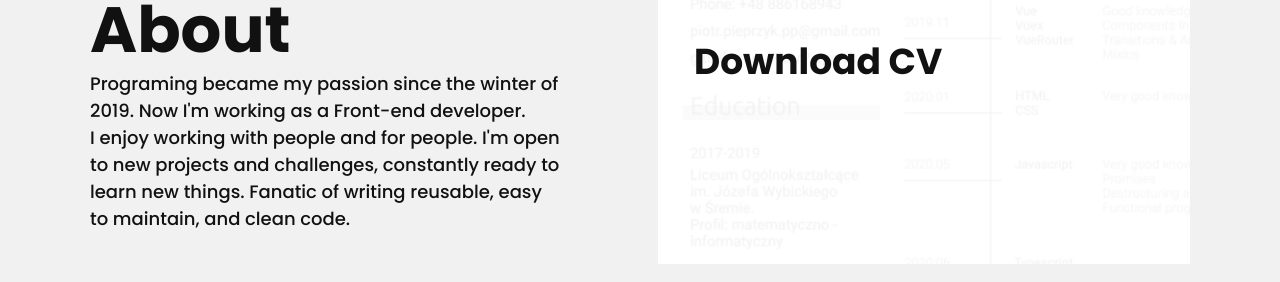
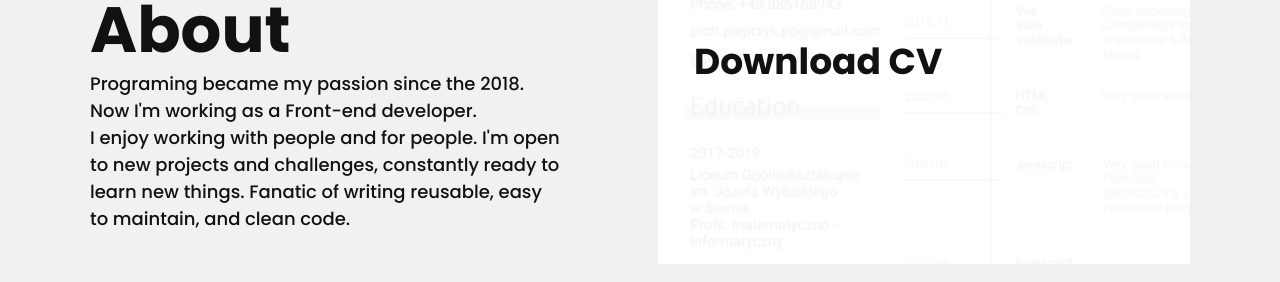
Before and after one commit to PiotrPieprzyk/CV_2, a Vue app: page /about in a window 1280 px wide. Shown: the part 157-439 px from the top of the page. Built offline with nearby package versions, Linux system fonts and the light colour scheme.

Commit message:
2019 > 20 18

```diff
--- a/src/views/About.vue
+++ b/src/views/About.vue
@@ -6,11 +6,10 @@
 					About
 				</h1>
 				<p class="mr-md-8">
-					Programing became my passion since the winter of 2019. Now I'm working
-					as a Front-end developer. <br />I enjoy working with people and for
-					people. I'm open to new projects and challenges, constantly ready to
-					learn new things. Fanatic of writing reusable, easy to maintain, and
-					clean code.
+					Programing became my passion since the 2018. Now I'm working as a
+					Front-end developer. <br />I enjoy working with people and for people.
+					I'm open to new projects and challenges, constantly ready to learn new
+					things. Fanatic of writing reusable, easy to maintain, and clean code.
 				</p>
 			</div>
 			<div class="col-4 col-md-2">
```
